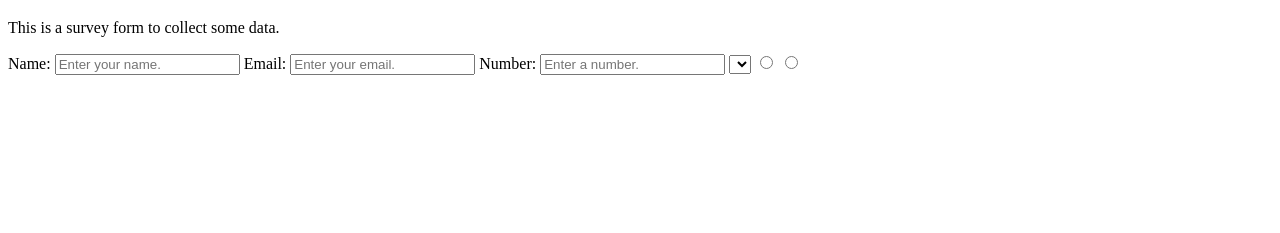
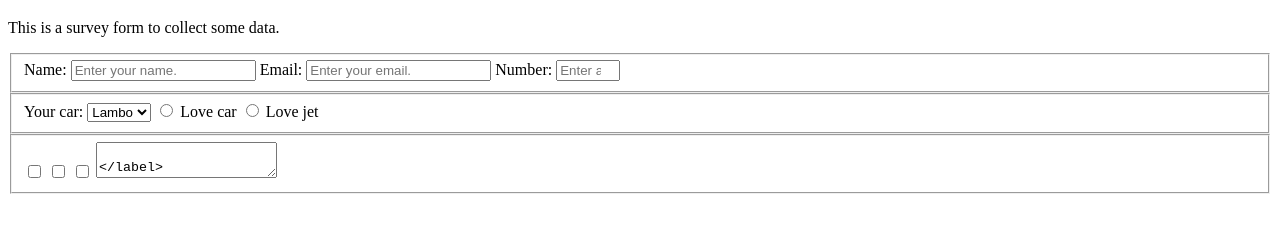
Before and after one commit to nikolas-AI/Survey-Form, a plain HTML site: page index.html in a window 1280 px wide. Shown: the part 61-294 px from the top of the page. Drawn offline with Linux system fonts and the light colour scheme.

Commit message:
form structure done

```diff
--- a/index.html
+++ b/index.html
@@ -10,6 +10,7 @@
         <h1 id="title">Survey Form</h1>
         <p id="description">This is a survey form to collect some data.</p>
         <form action="#" id="survey-form">
+            <fieldset>
                 <label id="name-label" for="name">Name:
                     <input type="text" id="name" placeholder="Enter your name." required>
                 </label>
@@ -17,18 +18,45 @@
                     <input type="email" id="email" placeholder="Enter your email." required>
                 </label>
                 <label id="number-label" for="number">Number:
-                <input type="number" id="number" pattern="[0-9]{10,10}" placeholder="Enter a number." required>
+                    <input type="number" id="number" pattern="[0-9]" max="100" min="10" placeholder="Enter a number." required>
+                </label>
+            </fieldset>
+
+            <fieldset>
+                <label for="dropdown">Your car:
+                    <select name="car" id="dropdown">
+                        <option value="">Lambo</option>
+                        <option value="">Bently</option>
+                        <option value="">Bugatti</option>
+                        <option value="">Tesla</option>
+                    </select>
+                </label>
+                <label for="love-car">
+                    <input type="radio" name="preference" value="love-car" id="love-car">
+                    Love car
+                </label>
+                <label for="love-jet">
+                    <input type="radio" name="preference" value="love-jet" id="love-jet">
+                    Love jet
+                </label>
+            </fieldset>
+
+            <fieldset>
+                <label for="">
+                    <input type="checkbox" value="" id="">
                 </label>
                 <label for="">
-                <select name="" id="dropdown">
-                    <option value=""></option>
-                    <option value=""></option>
-                </select>
+                    <input type="checkbox" value="" id="">
                 </label>
                 <label for="">
-                <input type="radio" name="a">
-                <input type="radio" name="a">
+                    <input type="checkbox" value="" id="">
                 </label>
+                <label for="">
+                    <textarea value="" id="">
+                </label>
+            </fieldset>
+
+            <input type="submit" value="Submit">
         </form>
     </body>
 </html>
```
Lines whose indentation alone changed are shown as unchanged.
